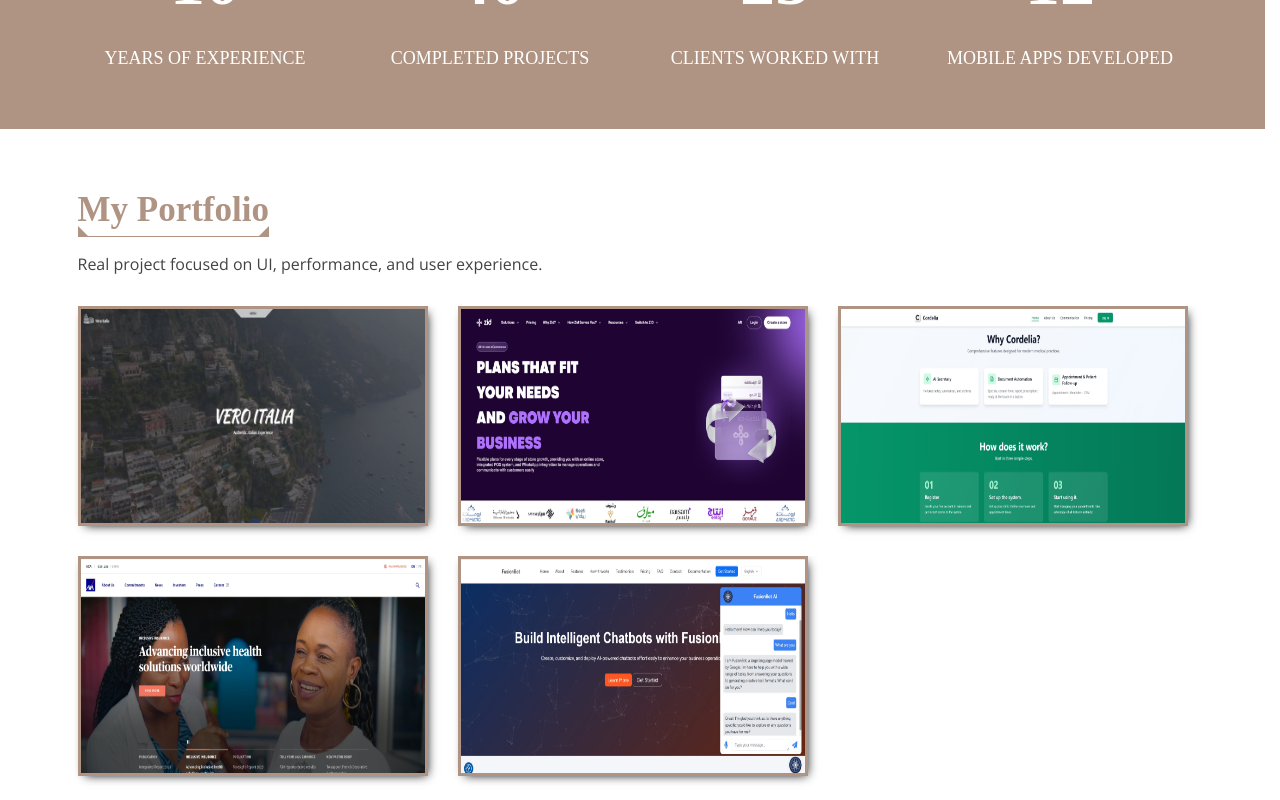
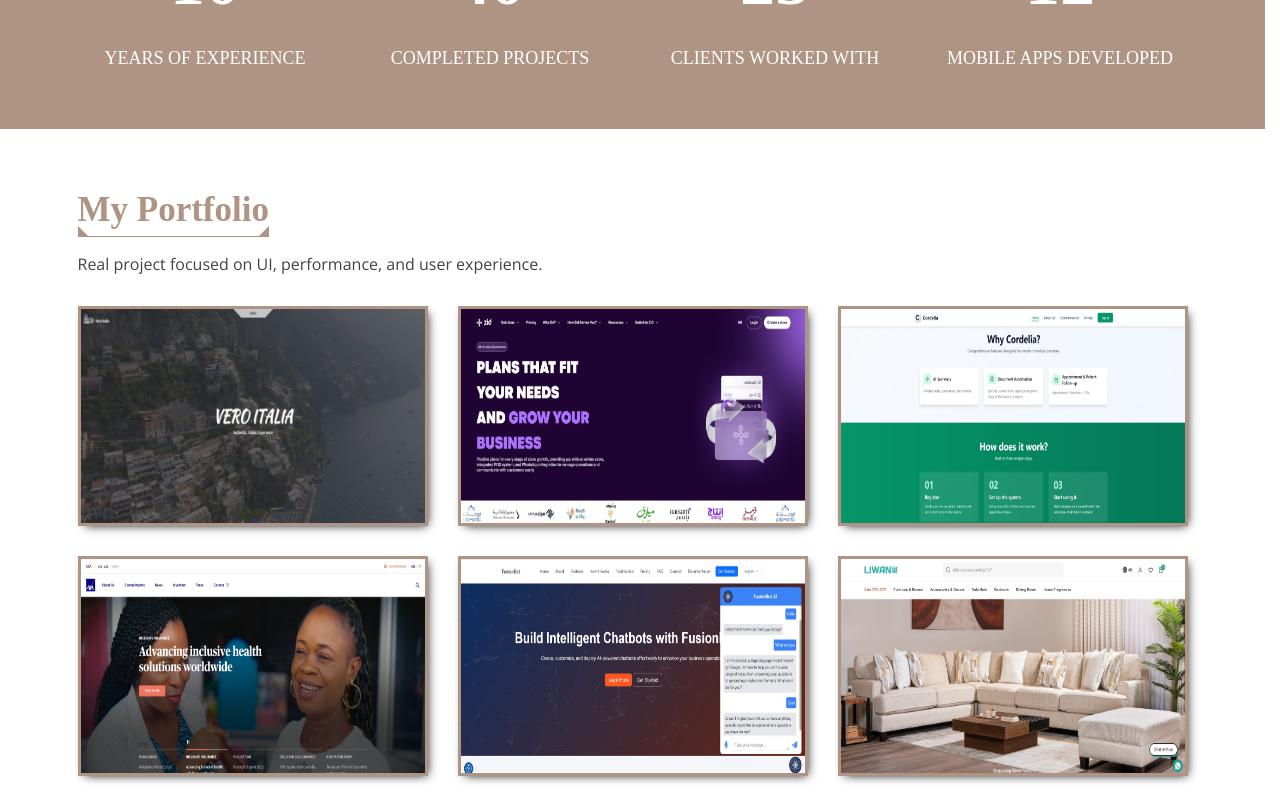
Before and after one commit to issamovitch/my-portfolio, a React (Vite) app: page / in a window 1280 px wide. Shown: the part 3340-4140 px from the top of the page. Built offline with nearby package versions, Linux system fonts and the light colour scheme; a web font is replaced by a local one.

Commit message:
Add Project

```diff
--- a/src/components/Portfolio.jsx
+++ b/src/components/Portfolio.jsx
@@ -14,7 +14,7 @@ const projects = [
     },
     {
         id: 2,
-        title: "Zid Platform",
+        title: "Zid SaaS E-commerce Platform",
         subtitle: "React / TypeScript / Next.js / React Query / Radix UI",
         img: "/img/portfolio-2.jpg",
         preview: "https://zid.sa/en",
@@ -31,7 +31,7 @@ const projects = [
     },
     {
         id: 3,
-        title: "Cordelia",
+        title: "Cordelia Patient Management",
         subtitle: "React / TypeScript / React Router / Zod / Framer Motion",
         img: "/img/portfolio-3.jpg",
         preview: "https://www.cordelia.app/",
@@ -65,8 +65,8 @@ const projects = [
         ]
     },
     {
-        id: 4,
-        title: "FusionBot AI",
+        id: 5,
+        title: "FusionBot SaaS AI Chatbot Builder",
         subtitle: "React.js / Laravel / Inertia.js",
         img: "/img/portfolio-5.jpg",
         preview: "https://fusionbotai.com/",
@@ -77,6 +77,24 @@ const projects = [
             "Developed responsive frontend features using React.js with backend integration through Laravel/Inertia.js.\n",
             "Implemented product workflows, user-facing SaaS features, and API-connected functionality.\n",
             "Collaborated on full-stack feature delivery across frontend and backend systems.",
+        ]
+    },
+    {
+        id: 6,
+        title: "Liwan E-commerce Platform",
+        subtitle: "React.js / Laravel / Inertia.js",
+        img: "/img/portfolio-6.jpg",
+        preview: "https://liwan.com.kw",
+        details: null,
+        category: "web-dev",
+        bullets: [
+            "Built with Next.js, React, and TypeScript on a headless architecture (Magento backend)",
+            "Full bilingual Arabic/English experience with RTL layout switching",
+            "SSR/SSG for SEO and performance, optimized image delivery via Next.js Image",
+            "Custom product carousels and \"Shop by Look\" interactive hotspots",
+            "Complete shopping flow: catalog, filters, cart, checkout, video reviews",
+            "Integrated WhatsApp Business, Google Tag Manager, and SEO (meta/OG tags, canonical URLs)",
+            "Stack: Next.js · React · TypeScript · Tailwind · Magento (headless) · i18n (AR/EN + RTL) · GTM",
         ]
     }
 ];
--- a/src/css/style.css
+++ b/src/css/style.css
@@ -863,7 +863,7 @@ body.mobile-nav-active #mobile-nav-toggle {
 .portfolio {
     position: relative;
     clear: both;
-    padding: 60px 0 30px 0;
+    padding: 60px 0 60px 0;
 }
 
 .portfolio .section-header p {
```
Also changed, not shown: public/img/portfolio-6.jpg.
